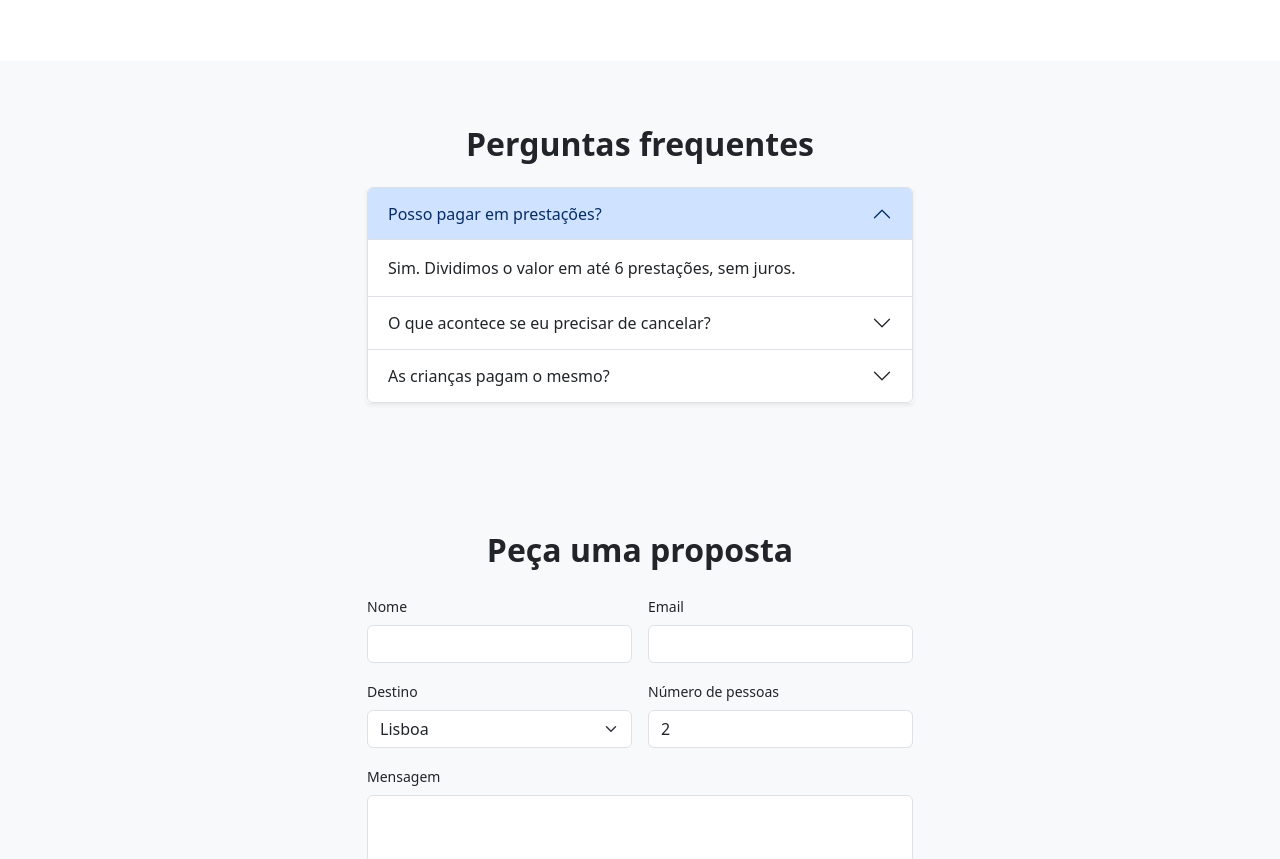
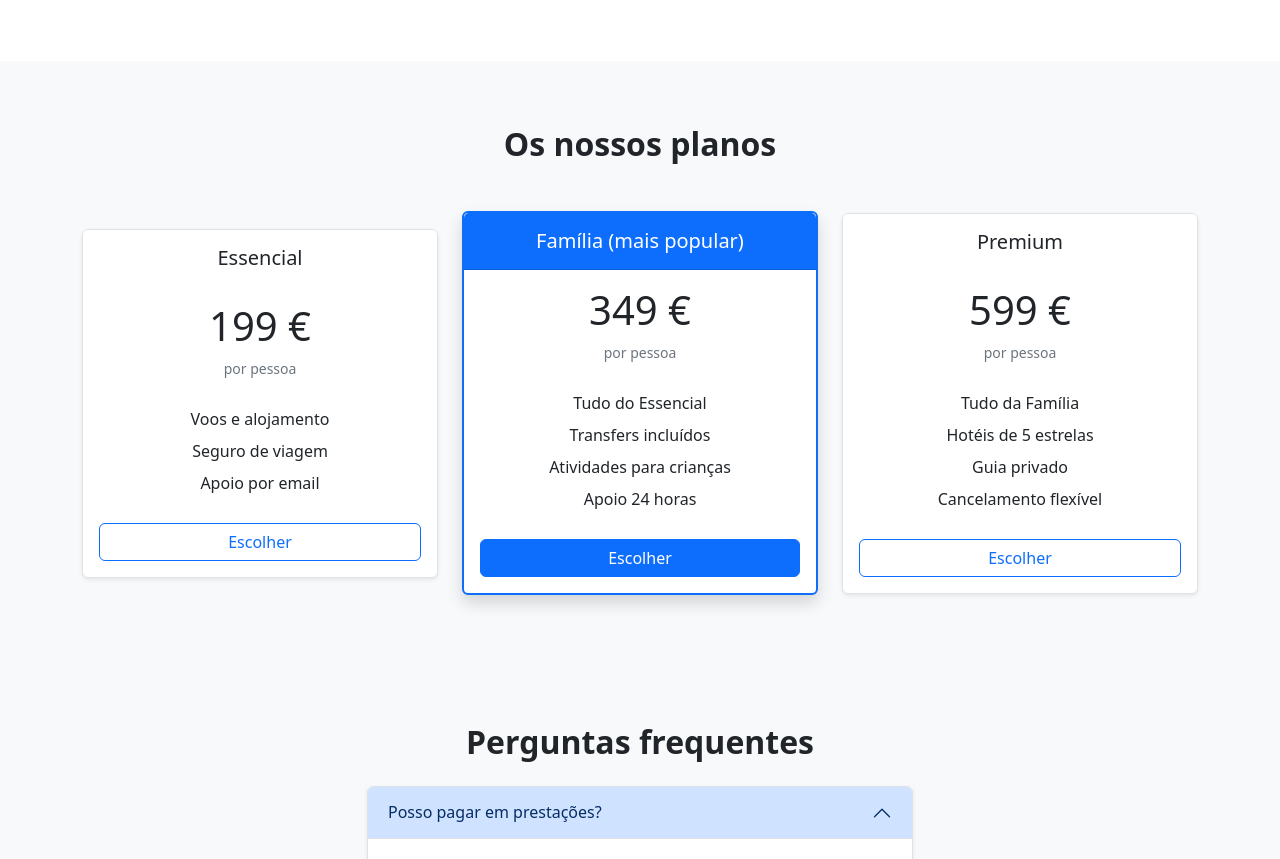
Before and after one commit to tiberiobia/ProjetoCESAEViagens, a plain HTML site: page index.html in a window 1280 px wide. Shown: the part 766-1625 px from the top of the page. Drawn offline with nearby package versions, Linux system fonts and the light colour scheme.

Commit message:
add cards planos

```diff
--- a/index.html
+++ b/index.html
@@ -85,6 +85,71 @@
                     </div>
                     <h5 class="fw-bold">Datas flexíveis</h5>
                     <p class="text-secondary small">Altera a data da viagem até 15 dias antes, sem custos.</p>
+                </div>
+            </div>
+        </div>
+    </section>
+
+    <!-- Cards planos -->
+    <section id="planos" class="py-5 bg-light">
+        <div class="container py-3">
+            <h2 class="text-center fw-bold mb-5">Os nossos planos</h2>
+            <div class="row g-4 align-items-center justify-content-center">
+                <!-- Essencial -->
+                <div class="col-md-6 col-lg-4">
+                    <div class="card text-center h-100 shadow-sm border">
+                        <div class="card-header bg-white py-3 border-bottom-0">
+                            <h5 class="my-0 fw-normal">Essencial</h5>
+                        </div>
+                        <div class="card-body">
+                            <h1 class="card-title pricing-card-title fw-normal">199 €</h1>
+                            <div class="text-secondary small mb-4">por pessoa</div>
+                            <ul class="list-unstyled mb-4">
+                                <li class="py-1">Voos e alojamento</li>
+                                <li class="py-1">Seguro de viagem</li>
+                                <li class="py-1">Apoio por email</li>
+                            </ul>
+                            <button type="button" class="w-100 btn btn-outline-primary">Escolher</button>
+                        </div>
+                    </div>
+                </div>
+                <!-- Família (Destaque) -->
+                <div class="col-md-6 col-lg-4">
+                    <div class="card text-center h-100 shadow border-primary border-2">
+                        <div class="card-header bg-primary text-white py-3">
+                            <h5 class="my-0 fw-normal">Família (mais popular)</h5>
+                        </div>
+                        <div class="card-body">
+                            <h1 class="card-title pricing-card-title fw-normal">349 €</h1>
+                            <div class="text-secondary small mb-4">por pessoa</div>
+                            <ul class="list-unstyled mb-4">
+                                <li class="py-1">Tudo do Essencial</li>
+                                <li class="py-1">Transfers incluídos</li>
+                                <li class="py-1">Atividades para crianças</li>
+                                <li class="py-1">Apoio 24 horas</li>
+                            </ul>
+                            <button type="button" class="w-100 btn btn-primary">Escolher</button>
+                        </div>
+                    </div>
+                </div>
+                <!-- Premium -->
+                <div class="col-md-6 col-lg-4">
+                    <div class="card text-center h-100 shadow-sm border">
+                        <div class="card-header bg-white py-3 border-bottom-0">
+                            <h5 class="my-0 fw-normal">Premium</h5>
+                        </div>
+                        <div class="card-body">
+                            <h1 class="card-title pricing-card-title fw-normal">599 €</h1>
+                            <div class="text-secondary small mb-4">por pessoa</div>
+                            <ul class="list-unstyled mb-4">
+                                <li class="py-1">Tudo da Família</li>
+                                <li class="py-1">Hotéis de 5 estrelas</li>
+                                <li class="py-1">Guia privado</li>
+                                <li class="py-1">Cancelamento flexível</li>
+                            </ul>
+                            <button type="button" class="w-100 btn btn-outline-primary">Escolher</button>
+                        </div>
+                    </div>
                 </div>
             </div>
         </div>
```
